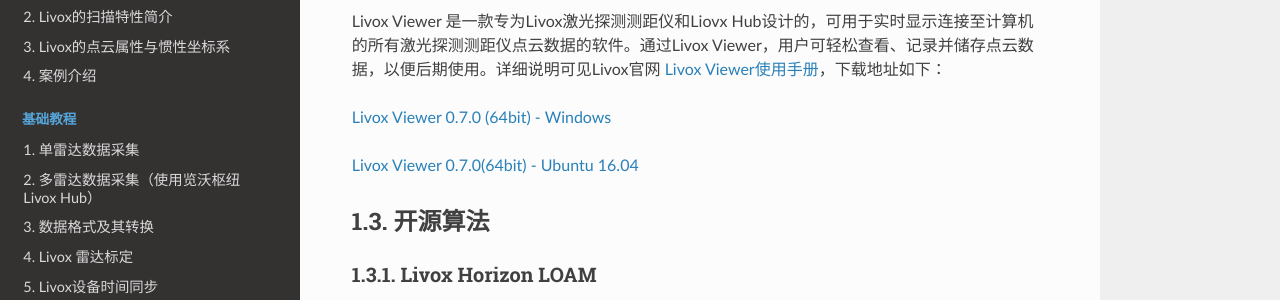
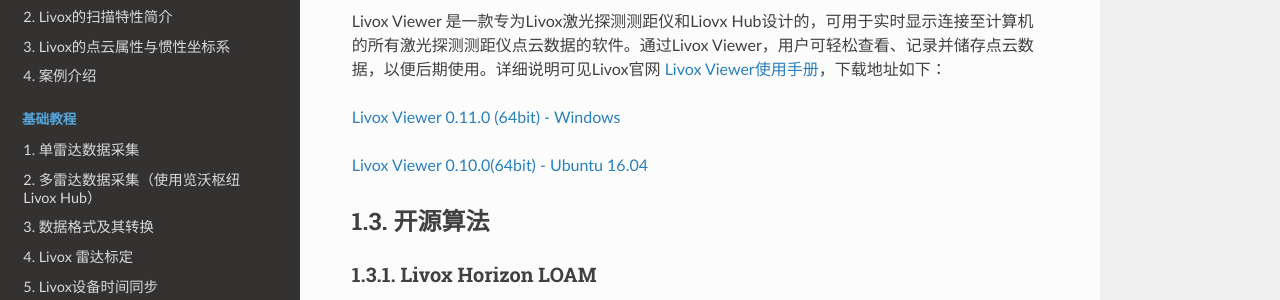
Before and after one commit to Livox-SDK/livox_wiki_cn, a Sphinx documentation site: the page built from source/data_summary/Livox_data_summary.rst, in a window 1280 px wide and 900 px high, scrolled down 614 px. Shown: the part 150-450 px from the top of the window. Built offline with Sphinx 7.4.7 and the Read the Docs theme 2.0.0, drawn with Linux system fonts in a browser that asks for light colours.

Commit message:
Update Livox_data_summary.rst

```diff
--- a/source/data_summary/Livox_data_summary.rst
+++ b/source/data_summary/Livox_data_summary.rst
@@ -28,9 +28,9 @@
 
 Livox Viewer 是一款专为Livox激光探测测距仪和Liovx Hub设计的，可用于实时显示连接至计算机的所有激光探测测距仪点云数据的软件。通过Livox Viewer，用户可轻松查看、记录并储存点云数据，以便后期使用。详细说明可见Livox官网 `Livox Viewer使用手册 <https://github.com/Livox-SDK/Livox-Viewer>`_，下载地址如下：
 
-`Livox Viewer 0.7.0 (64bit) - Windows <https://www.livoxtech.com/3296f540ecf5458a8829e01cf429798e/downloads/Livox%20Viewer/Livox%20Viewer%200.7.0.zip>`_
+`Livox Viewer 0.11.0 (64bit) - Windows <https://terra-1-g.djicdn.com/65c028cd298f4669a7f0e40e50ba1131/Download/update/Livox%20Viewer%200.11.0.zip>`_
 
-`Livox Viewer 0.7.0(64bit) - Ubuntu 16.04 <https://www.livoxtech.com/3296f540ecf5458a8829e01cf429798e/downloads/Livox%20Viewer/Livox_Viewr_For_Linux_Ubuntu16.04_x64_0.7.0.tar.gz>`_
+`Livox Viewer 0.10.0(64bit) - Ubuntu 16.04 <https://terra-1-g.djicdn.com/65c028cd298f4669a7f0e40e50ba1131/Download/update/Livox_Viewer_For_Linux_Ubuntu16.04_x64_0.10.0.tar.gz>`_
 
 开源算法
 --------------
```
